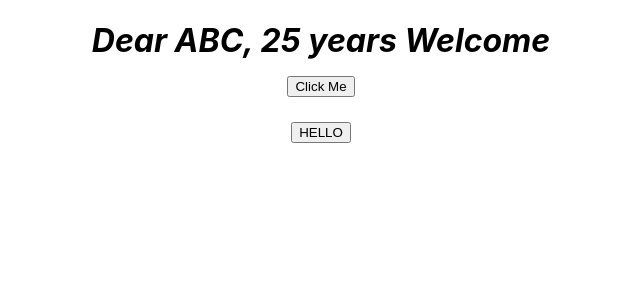
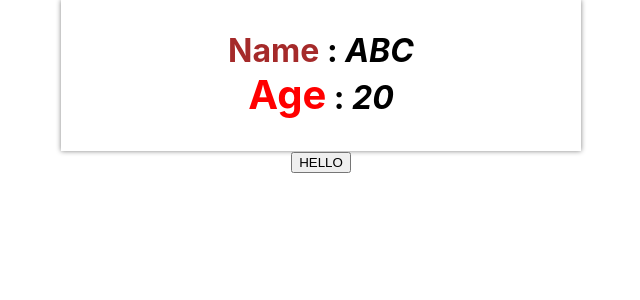
Before and after one commit to arnchkv/my-react-app, a React (Create React App) app: page / in a window 1280 px wide. Shown: the top 300 px of the page, without its empty margins (319-959 px from the left). Built offline with nearby package versions, Linux system fonts and the light colour scheme.

Commit message:
chap 11 Css in react

```diff
--- a/src/App.js
+++ b/src/App.js
@@ -1,6 +1,6 @@
 import { Component } from 'react';
 import './App.css';
-import Person from "./Components/Person";
+import Person from "./Components/Person/Person";
 // import Man from "./Components/Man";
 // import Demo from "./Components/Demo";
 
--- /dev/null
+++ b/src/Components/Person/Person.css
@@ -0,0 +1,10 @@
+.PersonBox{
+    width: 500px;;
+    margin: auto;
+    padding: 10px;
+    box-shadow: 0px 0px 5px gray;
+}
+
+.PersonLabel{
+    color: brown;;
+}
--- a/src/Components/Person.js
+++ b/src/Components/Person/Person.js
@@ -1,5 +1,6 @@
 import React, { Component } from 'react';
 // import Man from './Man';
+import './Person.css'
 
 class Person extends Component {
     constructor(props) {
@@ -27,12 +28,18 @@ class Person extends Component {
         //     </div>
 
         // );
+
+        const style = {
+            fontSize: "40px",
+            color: "red"
+        }
+
         return (
-            <div>
+            <div className='PersonBox'>
                 <h1>
-                    <i>Dear {this.state.name}, {this.state.age} years Welcome</i>
+                    <label className='PersonLabel'>Name</label> : <i>{this.props.name}</i>
                     <br />
-                    <button onClick={this.nameChangeHandler.bind(this)}>Click Me</button>
+                    <label style={style}>Age</label> : <i>{this.props.age}</i>
                 </h1>
             </div>
         );
```
